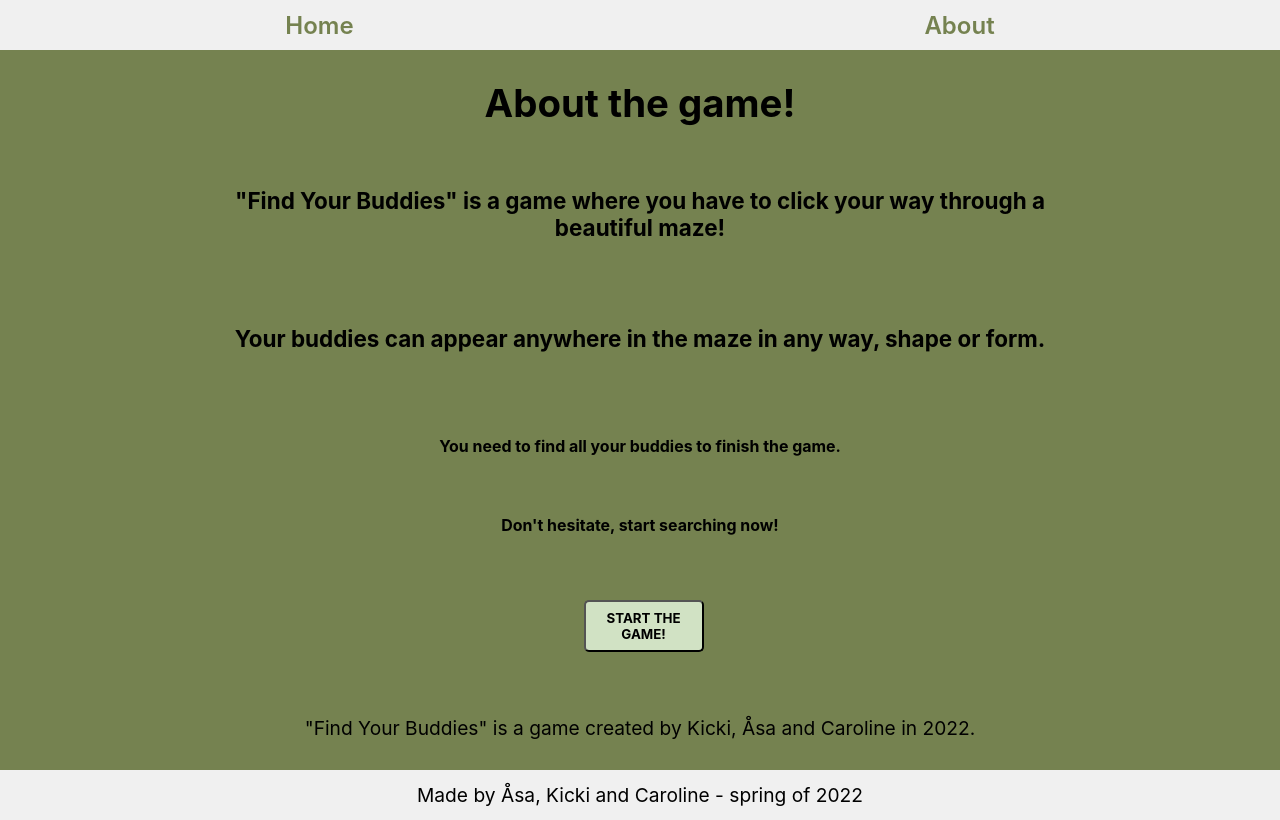
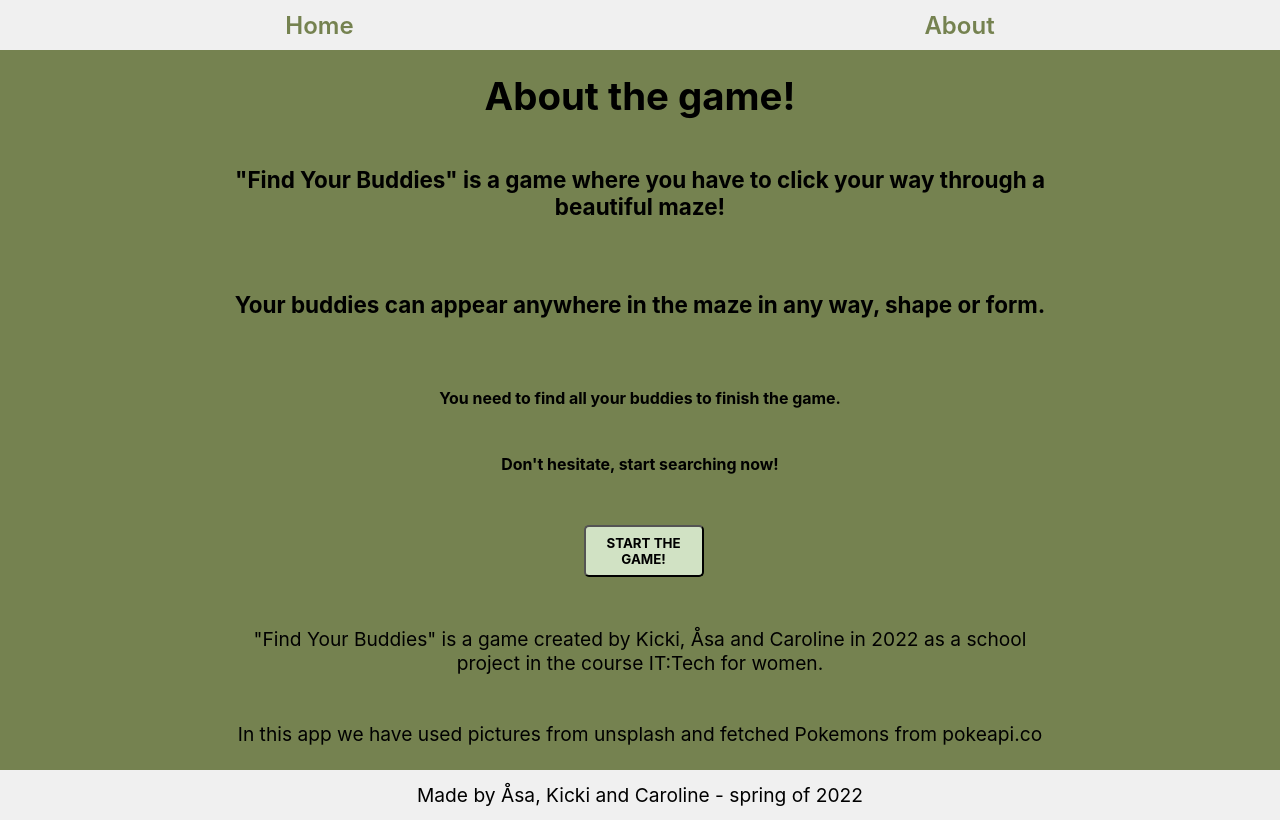
Before and after one commit to akickia/find-your-buddies, a React (Create React App) app: page /about in a window 1280 px wide. Built offline with nearby package versions, Linux system fonts and the light colour scheme; data requests are answered from the project's data file.

Commit message:
changed aboutpage

```diff
--- a/src/components/About.js
+++ b/src/components/About.js
@@ -10,7 +10,8 @@ const About = () => {
       <h5>You need to find all your buddies to finish the game.</h5>
       <h5>Don't hesitate, start searching now!</h5>
       <Link to="/adventure"><Button name="Start the Game!"></Button></Link>
-      <p>"Find Your Buddies" is a game created by Kicki, Åsa and Caroline in 2022.</p>
+      <p>"Find Your Buddies" is a game created by Kicki, Åsa and Caroline in 2022 as a school project in the course IT:Tech for women. </p>
+      <p>In this app we have used pictures from unsplash and fetched Pokemons from pokeapi.co</p>
     </div>
   );
 };
```
